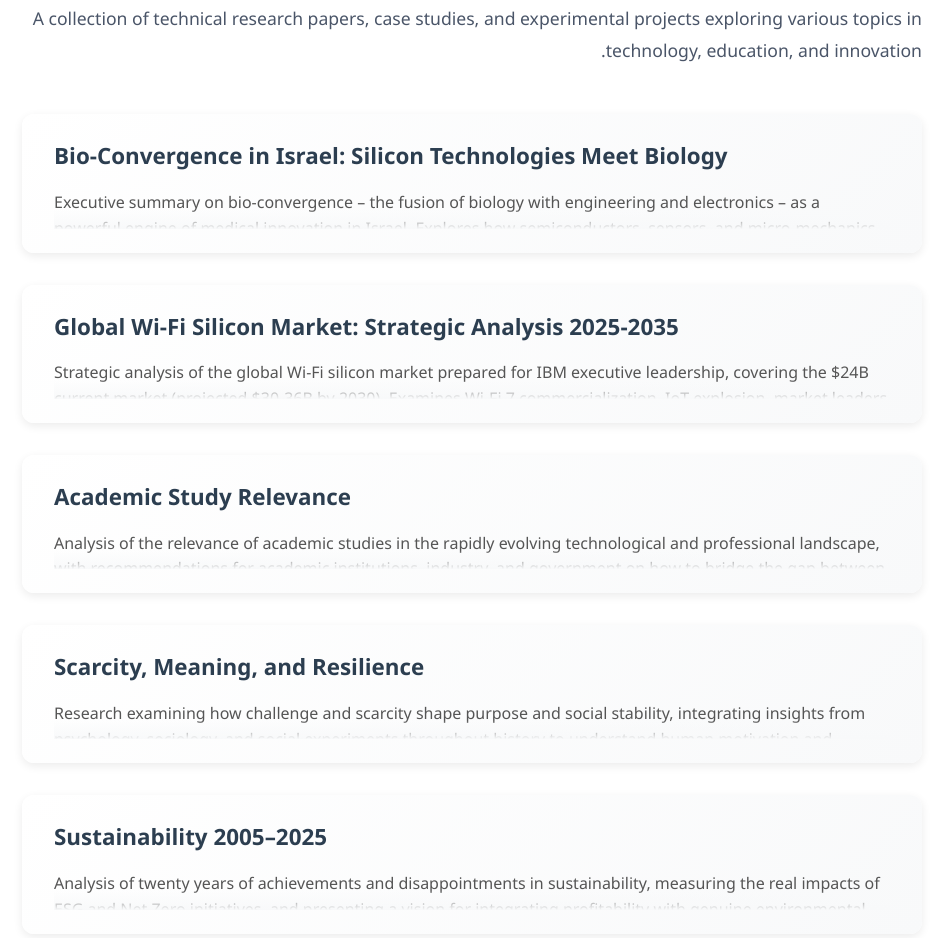
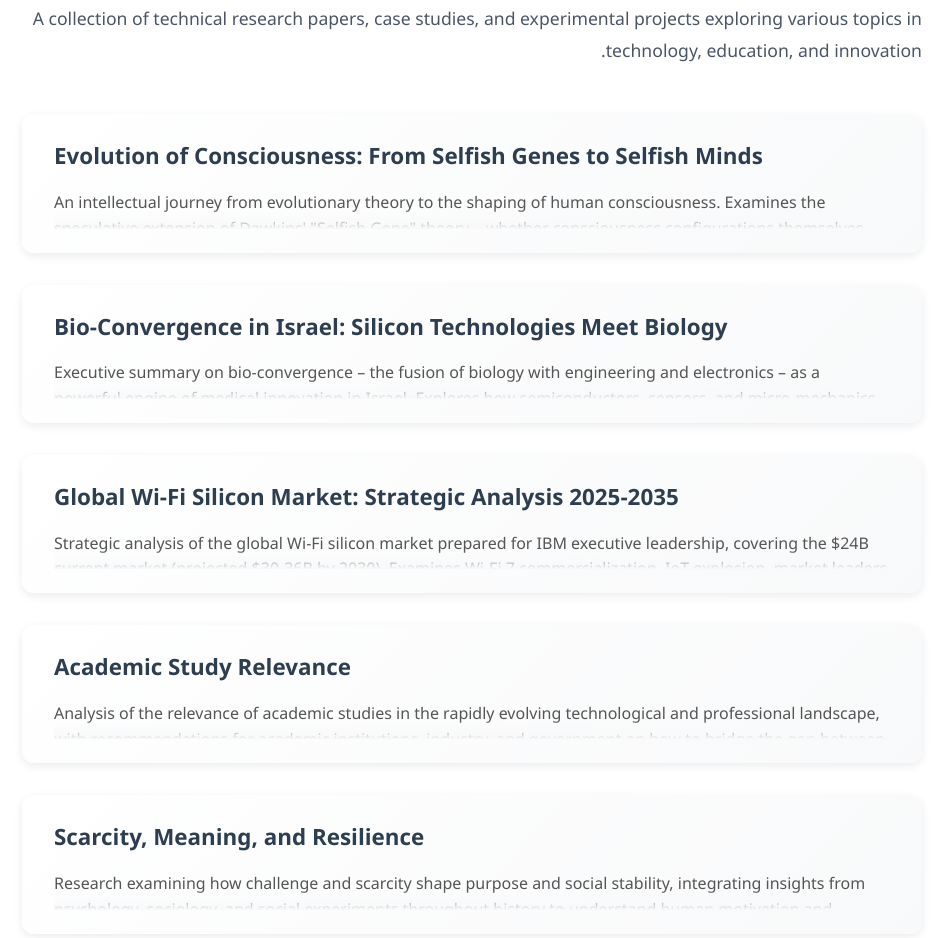
Before and after one commit to avisalmon/homepage, a plain HTML site: page index.html in a window 1280 px wide. Shown: the part 3214-4152 px from the top of the page, without its empty margins (168-1120 px from the left). Drawn offline with Linux system fonts and the light colour scheme.

Commit message:
Add Mind Evolution research to My Small Studies

```diff
--- a/index.html
+++ b/index.html
@@ -211,6 +211,14 @@
 
             <div class="research-list">
                 <div class="research-item">
+                    <h3><a href="https://avisalmon.github.io/Mind_Evolution/" target="_blank" class="research-title">Evolution of Consciousness: From Selfish Genes to Selfish Minds</a></h3>
+                    <div class="research-description collapsed">
+                        <p>An intellectual journey from evolutionary theory to the shaping of human consciousness. Examines the speculative extension of Dawkins' "Selfish Gene" theory – whether consciousness configurations themselves can act as replicators. Explores how ideologies, worldviews, and cognitive styles compete like quasi-species in an ecosystem of minds, why societies polarize into two opposing camps, how toxic ideas spread like viruses, and introduces concepts like "cognitive immunity" against propaganda and de-radicalization methods in an era of misinformation and political extremism.</p>
+                        <a href="#" class="read-more" onclick="toggleDescription(event, this)">Read more</a>
+                    </div>
+                </div>
+
+                <div class="research-item">
                     <h3><a href="https://avisalmon.github.io/BioConvergence/" target="_blank" class="research-title">Bio-Convergence in Israel: Silicon Technologies Meet Biology</a></h3>
                     <div class="research-description collapsed">
                         <p>Executive summary on bio-convergence – the fusion of biology with engineering and electronics – as a powerful engine of medical innovation in Israel. Explores how semiconductors, sensors, and micro-mechanics merge with life sciences to create bio-electronic solutions for monitoring, diagnosis, and treatment, with focus on CMOS biosensors, lab-on-chip systems, implantable bioelectronics, and Israel's 80+ startups in this strategic growth area.</p>
```
